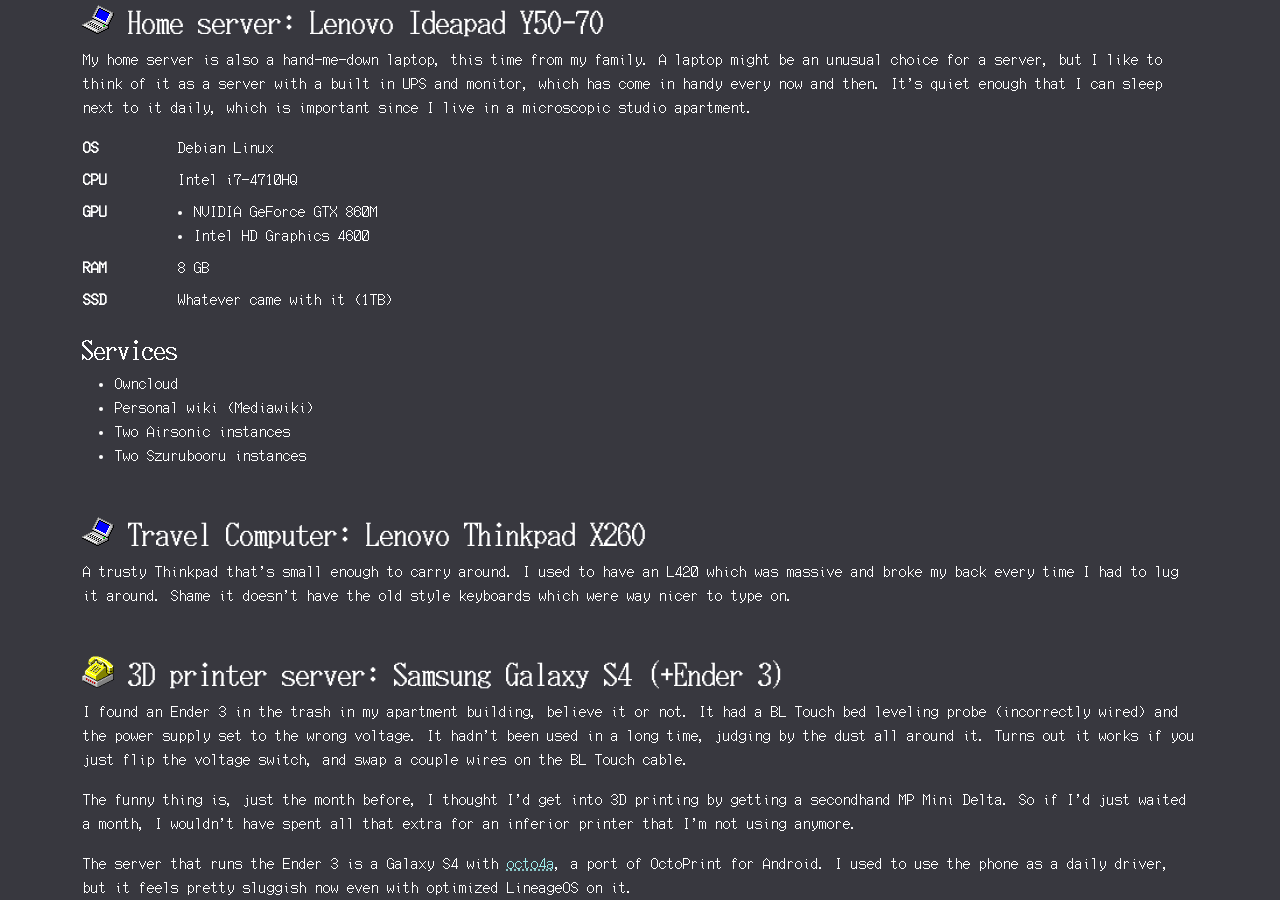
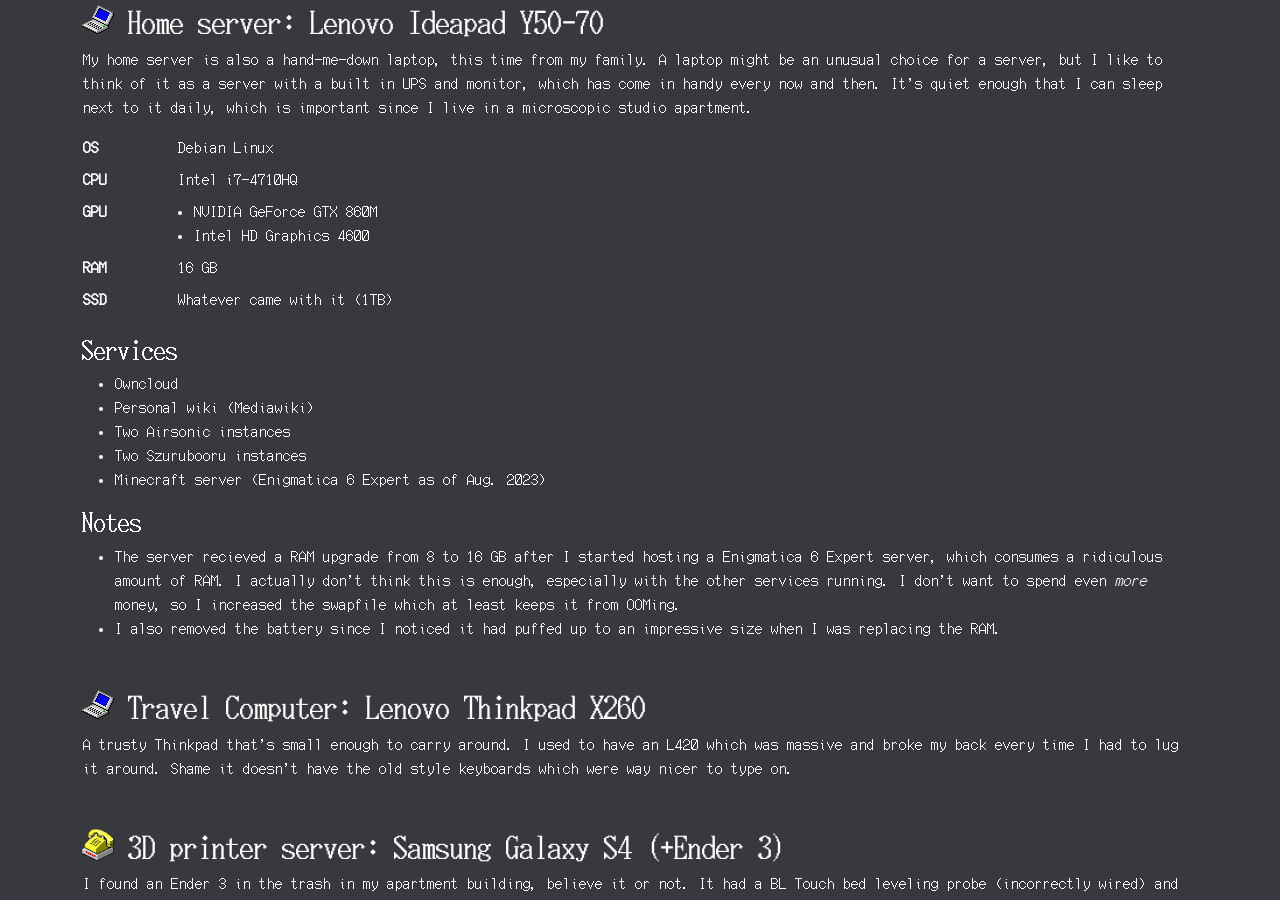
Before and after one commit to pilosophos/pilosophos-site-v1, a Jekyll site: the page built from homelab.html, in a window 1280 px wide and 900 px high, scrolled down 1065 px. Built offline with Jekyll 4.4.1, drawn with Linux system fonts in a browser that asks for light colours.

Commit message:
update homelab stuff

```diff
--- a/homelab.html
+++ b/homelab.html
@@ -79,7 +79,7 @@
         </dd>
       </div>
       <div>
-        <dt>RAM</dt> <dd>8 GB</dd>
+        <dt>RAM</dt> <dd>16 GB</dd>
       </div>
       <div>
         <dt>SSD</dt> <dd>Whatever came with it (1TB)</dd>
@@ -92,6 +92,13 @@
       <li>Personal wiki (Mediawiki)</li>
       <li>Two Airsonic instances</li>
       <li>Two Szurubooru instances</li>
+      <li>Minecraft server (Enigmatica 6 Expert as of Aug. 2023)</li>
+    </ul>
+
+    <h4>Notes</h4>
+    <ul>
+      <li>The server recieved a RAM upgrade from 8 to 16 GB after I started hosting a Enigmatica 6 Expert server, which consumes a ridiculous amount of RAM. I actually don't think this is enough, especially with the other services running. I don't want to spend even <em>more</em> money, so I increased the swapfile which at least keeps it from OOMing.</li>
+      <li>I also removed the battery since I noticed it had puffed up to an impressive size when I was replacing the RAM.</li>
     </ul>
   </section>
 
```
